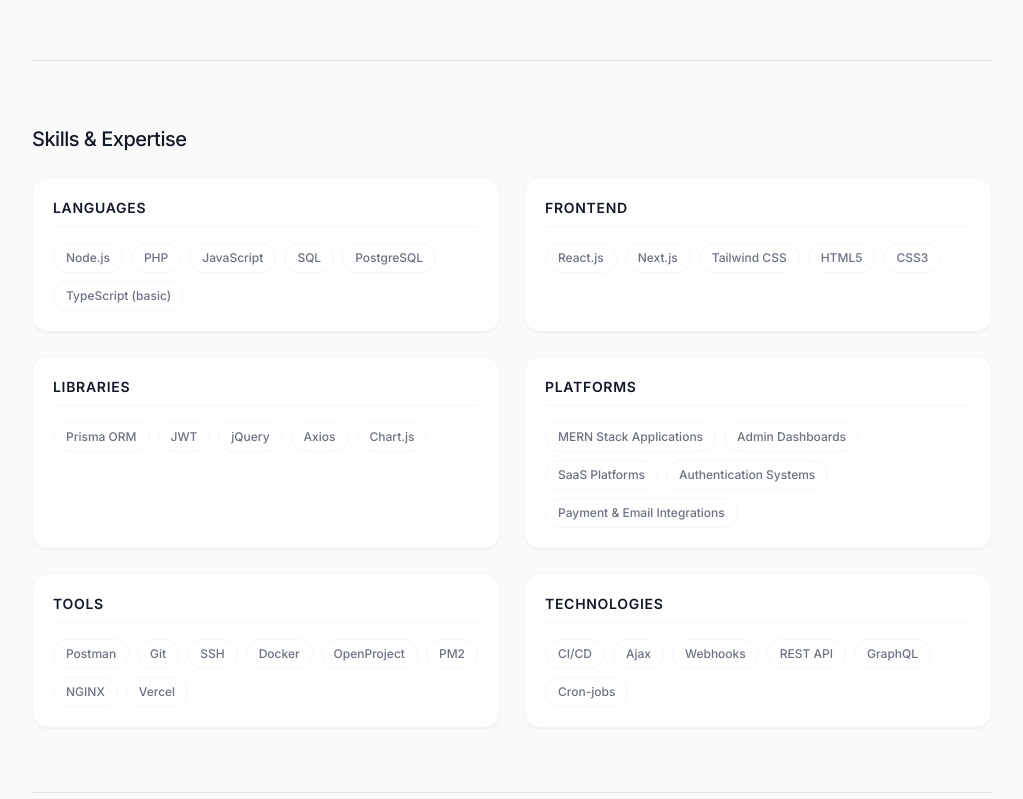
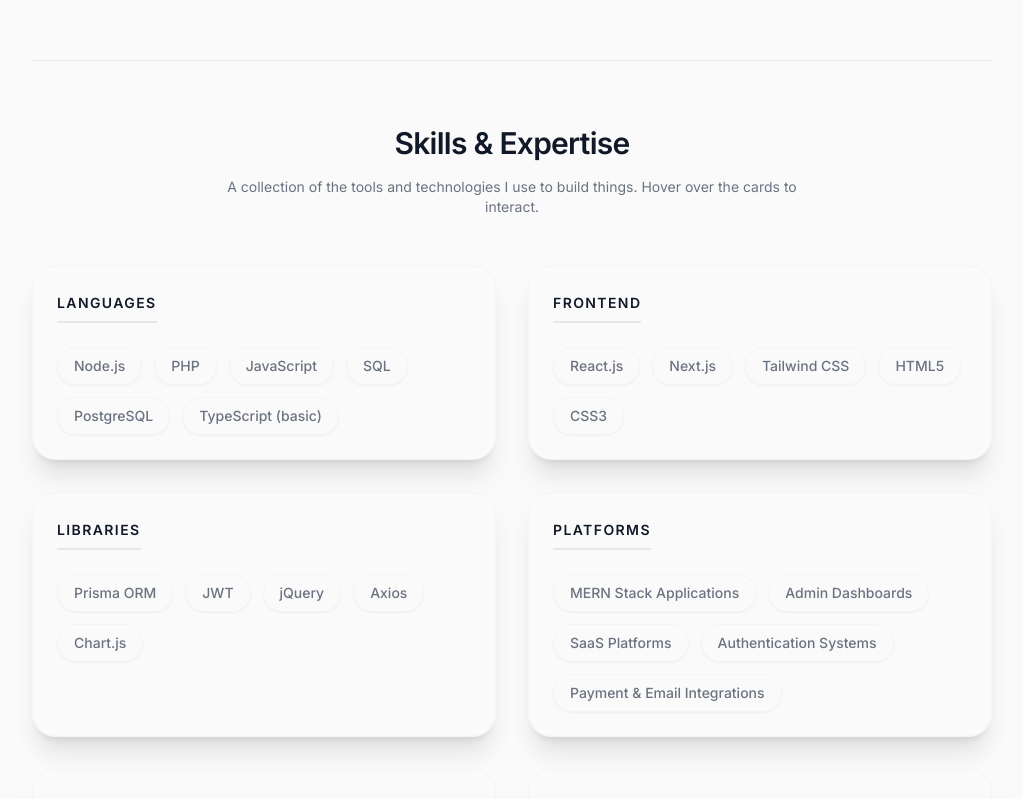
Before and after one commit to Dakshata-23/my-portfolio, a React (Vite) app: page / in a window 1280 px wide. Shown: the part 820-1619 px from the top of the page, without its empty margins (128-1151 px from the left). Built offline with nearby package versions, Linux system fonts and the light colour scheme.

Commit message:
feat: interactive spotlight skills UI, case study layout fixes, and updated hero copy

```diff
--- a/App.tsx
+++ b/App.tsx
@@ -64,6 +64,7 @@
       <ThemeContext.Provider value={{ theme, toggleTheme }}>
         <div className="min-h-screen">
           <Background />
+          <CustomCursor />
           <CaseStudy project={selectedProject} onBack={handleBackToHome} />
           <CuteCat />
         </div>
--- a/components/Footer.tsx
+++ b/components/Footer.tsx
@@ -3,7 +3,7 @@
 
 const Footer: React.FC = () => {
   return (
-    <footer id="contact" className="max-w-3xl mx-auto px-6 py-16 border-t border-gray-200 pb-32">
+    <footer id="contact" className="max-w-5xl mx-auto px-6 lg:px-8 py-16 border-t border-accent pb-32">
       <div className="flex flex-col md:flex-row justify-between items-start md:items-center gap-8">
         <div>
           <h2 className="text-xl font-medium mb-2 text-textPrimary tracking-tight">Contact</h2>
--- a/components/Skills.tsx
+++ b/components/Skills.tsx
@@ -1,63 +1,153 @@
-import React from 'react';
-import { motion } from 'framer-motion';
+import React, { useRef, useState, useEffect } from 'react';
+import { motion, useMotionValue, useSpring, useTransform } from 'framer-motion';
 import { PROFILE_DATA } from '../constants';
 
-const containerVariants = {
-  hidden: { opacity: 0 },
-  visible: {
-    opacity: 1,
-    transition: {
-      staggerChildren: 0.1,
-    },
-  },
+// --- MAGNETIC PILL COMPONENT ---
+const MagneticPill: React.FC<{ children: React.ReactNode }> = ({ children }) => {
+  const ref = useRef<HTMLDivElement>(null);
+
+  // Physics values for X and Y movement
+  const x = useMotionValue(0);
+  const y = useMotionValue(0);
+
+  // Smooth springs to make the snap-back feel jelly-like
+  const springConfig = { damping: 15, stiffness: 150, mass: 0.1 };
+  const springX = useSpring(x, springConfig);
+  const springY = useSpring(y, springConfig);
+
+  const handlePointerMove = (e: React.PointerEvent) => {
+    if (!ref.current) return;
+    const rect = ref.current.getBoundingClientRect();
+
+    // Calculate distance from center of the button
+    const centerX = rect.left + rect.width / 2;
+    const centerY = rect.top + rect.height / 2;
+
+    // Max movement is 10px in any direction
+    const distanceX = e.clientX - centerX;
+    const distanceY = e.clientY - centerY;
+
+    x.set(distanceX * 0.2);
+    y.set(distanceY * 0.2);
+  };
+
+  const handlePointerLeave = () => {
+    x.set(0);
+    y.set(0);
+  };
+
+  return (
+    <motion.div
+      ref={ref}
+      onPointerMove={handlePointerMove}
+      onPointerLeave={handlePointerLeave}
+      style={{ x: springX, y: springY }}
+      whileHover={{ scale: 1.1, backgroundColor: 'var(--textPrimary)', color: 'var(--background)' }}
+      className="px-4 py-2 bg-accent/30 text-textSecondary text-sm font-medium rounded-full border border-accent transition-colors cursor-pointer select-none shadow-sm relative z-20"
+    >
+      {children}
+    </motion.div>
+  );
 };
 
-const itemVariants = {
-  hidden: { y: 20, opacity: 0 },
-  visible: {
-    y: 0,
-    opacity: 1,
-    transition: { type: 'spring', stiffness: 100 },
-  },
+// --- SPOTLIGHT CARD COMPONENT ---
+const SpotlightCard: React.FC<{ title: string; skills: string[] }> = ({ title, skills }) => {
+  const divRef = useRef<HTMLDivElement>(null);
+  const [isFocused, setIsFocused] = useState(false);
+  const [position, setPosition] = useState({ x: 0, y: 0 });
+  const [opacity, setOpacity] = useState(0);
+
+  const handleMouseMove = (e: React.MouseEvent<HTMLDivElement>) => {
+    if (!divRef.current || isFocused) return;
+    const rect = divRef.current.getBoundingClientRect();
+    setPosition({ x: e.clientX - rect.left, y: e.clientY - rect.top });
+  };
+
+  const handleFocus = () => {
+    setIsFocused(true);
+    setOpacity(1);
+  };
+
+  const handleBlur = () => {
+    setIsFocused(false);
+    setOpacity(0);
+  };
+
+  const handleMouseEnter = () => {
+    setOpacity(1);
+  };
+
+  const handleMouseLeave = () => {
+    setOpacity(0);
+  };
+
+  return (
+    <motion.div
+      ref={divRef}
+      onMouseMove={handleMouseMove}
+      onFocus={handleFocus}
+      onBlur={handleBlur}
+      onMouseEnter={handleMouseEnter}
+      onMouseLeave={handleMouseLeave}
+      initial={{ opacity: 0, y: 20, rotateX: -15 }}
+      whileInView={{ opacity: 1, y: 0, rotateX: 0 }}
+      viewport={{ once: true, margin: "-50px" }}
+      transition={{ duration: 0.6, type: "spring", bounce: 0.4 }}
+      className="relative overflow-hidden rounded-3xl border border-accent bg-transparent backdrop-blur-sm p-6 shadow-xl"
+      style={{ perspective: 1000 }}
+    >
+      {/* Spotlight effect that follows the mouse */}
+      <div
+        className="pointer-events-none absolute -inset-px opacity-0 transition duration-300 z-10"
+        style={{
+          opacity,
+          background: `radial-gradient(600px circle at ${position.x}px ${position.y}px, rgba(0, 243, 255, 0.1), transparent 40%)`,
+        }}
+      />
+
+      {/* Secondary accent color spotlight for a mixed tech vibe */}
+      <div
+        className="pointer-events-none absolute -inset-px opacity-0 transition duration-300 z-0"
+        style={{
+          opacity,
+          background: `radial-gradient(400px circle at ${position.x}px ${position.y}px, rgba(188, 19, 254, 0.15), transparent 40%)`,
+        }}
+      />
+
+      <div className="relative z-20">
+        <h3 className="text-sm font-bold text-textPrimary uppercase tracking-widest mb-6 inline-block pb-2 border-b-2 border-accent/50">
+          {title}
+        </h3>
+        <div className="flex flex-wrap gap-3">
+          {skills.map((skill) => (
+            <MagneticPill key={skill}>
+              {skill}
+            </MagneticPill>
+          ))}
+        </div>
+      </div>
+    </motion.div>
+  );
 };
 
+// --- MAIN SKILLS COMPONENT ---
 const Skills: React.FC = () => {
   return (
-    <section id="skills" className="mb-16">
-      <h2 className="text-xl font-medium mb-6 text-textPrimary tracking-tight">
-        Skills & Expertise
-      </h2>
-      <motion.div
-        className="grid grid-cols-1 sm:grid-cols-2 gap-6"
-        variants={containerVariants}
-        initial="hidden"
-        whileInView="visible"
-        viewport={{ once: true, amount: 0.2 }}
-      >
+    <section id="skills" className="mb-24 mt-8">
+      <div className="flex flex-col items-center mb-12 text-center">
+        <h2 className="text-3xl font-bold mb-4 text-textPrimary tracking-tight">
+          Skills & Expertise
+        </h2>
+        <p className="text-textSecondary max-w-xl text-sm">
+          A collection of the tools and technologies I use to build things. Hover over the cards to interact.
+        </p>
+      </div>
+
+      <div className="grid grid-cols-1 md:grid-cols-2 gap-8">
         {Object.entries(PROFILE_DATA.skillCategories).map(([category, skills]) => (
-          <motion.div
-            key={category}
-            variants={itemVariants}
-            whileHover={{ y: -5, transition: { duration: 0.2 } }}
-            className="p-5 rounded-2xl glass border border-accent hover:border-textSecondary/40 transition-colors shadow-sm hover:shadow-md"
-          >
-            <h3 className="text-sm font-semibold text-textPrimary uppercase tracking-wider mb-4 border-b border-accent pb-2">
-              {category}
-            </h3>
-            <div className="flex flex-wrap gap-2">
-              {skills.map((skill) => (
-                <motion.span
-                  key={skill}
-                  whileHover={{ scale: 1.05, backgroundColor: 'var(--textPrimary)', color: 'var(--background)' }}
-                  className="px-3 py-1.5 bg-accent/50 text-textSecondary text-xs font-medium rounded-full border border-accent transition-colors cursor-default"
-                >
-                  {skill}
-                </motion.span>
-              ))}
-            </div>
-          </motion.div>
+          <SpotlightCard key={category} title={category} skills={skills} />
         ))}
-      </motion.div>
+      </div>
     </section>
   );
 };
--- a/constants.tsx
+++ b/constants.tsx
@@ -3,14 +3,14 @@
 
 export const PROFILE_DATA = {
   name: "DAKSHATA SHUKLA",
-  role: "Full Stack Developer",
+  role: "Full-Stack Developer",
   experience: "2 Year 3 Months",
   location: "Pune, INDIA",
-  email: "dakshatashukla96@gmail.com",
+  email: "dakshata2316@gmail.com",
   phone: "9767947281",
   linkedin: "https://www.linkedin.com/in/dakshata-shukla/",
   website: "https://dakshatashukla.in/",
-  summary: "Full-Stack Developer with strong experience in Node.js, Express, PostgreSQL, Prisma, React, Next.js, and TypeScript. I create smooth APIs, clean frontends, and complete systems like bookings, dashboards, and e-commerce flows. I also handle authentication, email automation, PDF creation, and deployments with NGINX, PM2, and Vercel.",
+  summary: "I’m a Full-Stack Developer who loves turning 'this should be simple' into software that actually is. I take the parts everyone avoids (auth, billing, background jobs, and deployments) and make them boring on purpose. If it runs at 2 AM and nobody notices, I’m doing something right.",
   skillCategories: {
     languages: ["Node.js", "PHP", "JavaScript", "SQL", "PostgreSQL", "TypeScript (basic)"],
     frontend: ["React.js", "Next.js", "Tailwind CSS", "HTML5", "CSS3"],
```
Also changed, not shown: components/CaseStudy.tsx (+11 -11 lines).
